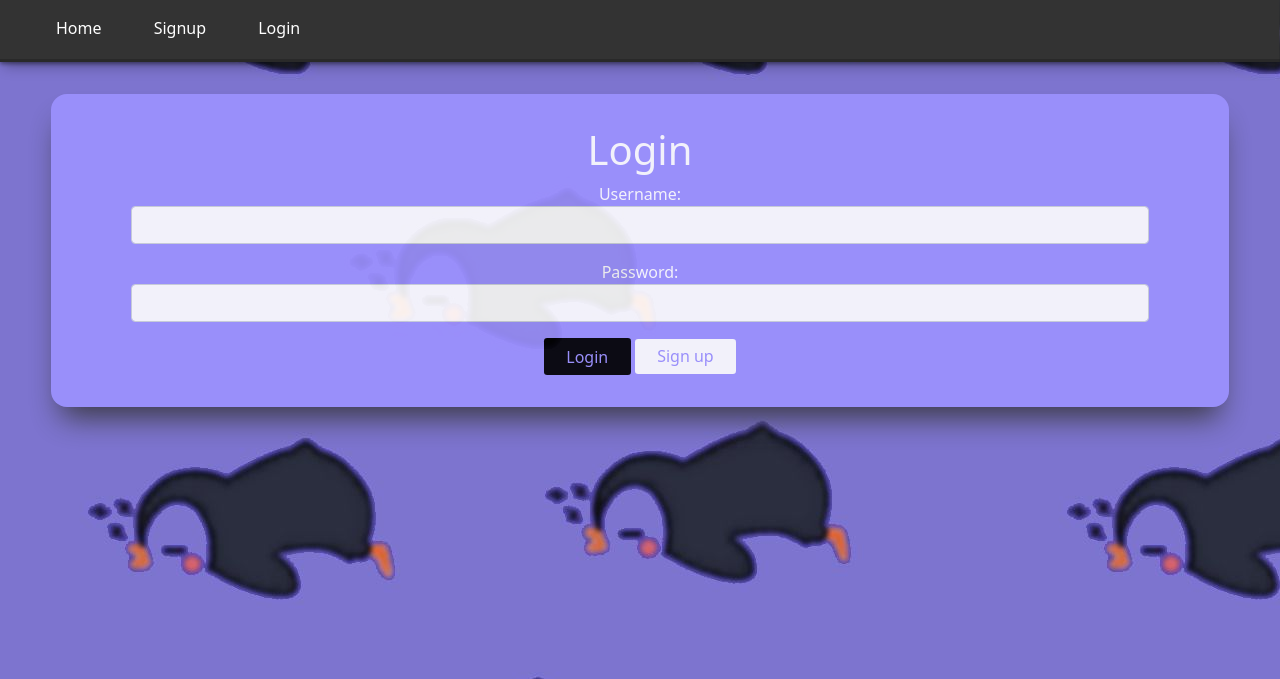
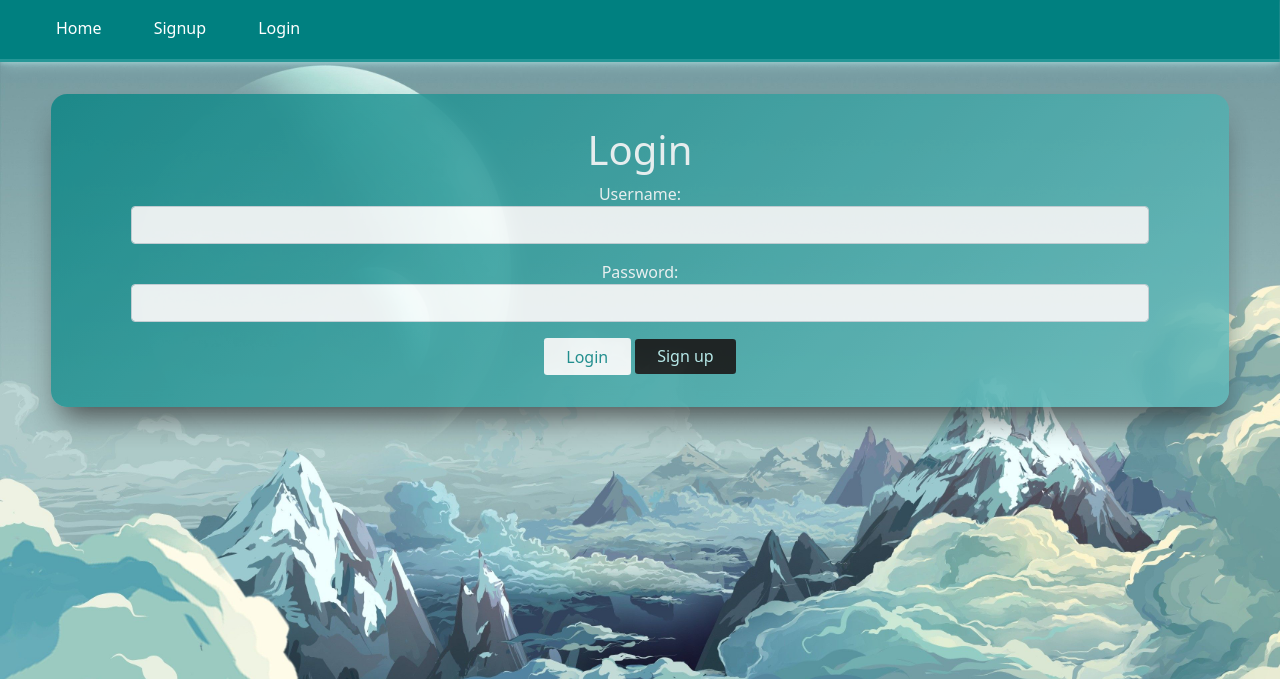
Before and after one commit to Bhavik-Gilbert/Empire-Penguin, a Django app: page /login/ in a window 1280 px wide. Shown: the top 679 px of the page. Run offline with Django 4.2, Linux system fonts and the light colour scheme; some libraries are stand-ins or nearby versions.

Commit message:
style: background and colour set change

```diff
--- a/microblogs/templates/base.html
+++ b/microblogs/templates/base.html
@@ -13,15 +13,14 @@
     <title>Penguin Empire</title>
   </head>
   <body>
-    {% include 'partials/navbar.html' with form=form %}
+    {% include 'partials/navbar.html'%}
     {% include 'partials/messages.html' with form=form %}
 
     <div align="center">
-
     {% block body %}
     {% endblock %}
+    </div>
 
-    </div>
     <script src="https://cdn.jsdelivr.net/npm/@popperjs/core@2.10.2/dist/umd/popper.min.js" integrity="sha384-7+zCNj/IqJ95wo16oMtfsKbZ9ccEh31eOz1HGyDuCQ6wgnyJNSYdrPa03rtR1zdB" crossorigin="anonymous"></script>
     <script src="https://cdn.jsdelivr.net/npm/bootstrap@5.1.3/dist/js/bootstrap.min.js" integrity="sha384-QJHtvGhmr9XOIpI6YVutG+2QOK9T+ZnN4kzFN1RtK3zEFEIsxhlmWl5/YESvpZ13" crossorigin="anonymous"></script>
   </body>
--- a/microblogs/templates/feed.html
+++ b/microblogs/templates/feed.html
@@ -15,7 +15,7 @@
     <form action="{% url 'new_post' %}" method="post">
         {% csrf_token %}
         {% include 'partials/bootstrap_form.html' with form=form %}
-        <input type="submit" value="Vocalization" class="btn btn-sm btn-light btn-outline-dark">
+        <input type="submit" value="Vocalization" class="button">
         {% comment %} <button type="submit" class="btn btn-primary">Cluck</button> {% endcomment %}
     </form>
 
--- a/microblogs/templates/login.html
+++ b/microblogs/templates/login.html
@@ -9,7 +9,7 @@
         {% csrf_token %}
         <input type="hidden" name="next" value="{{ next }}">
         {% include 'partials/bootstrap_form.html' with form=form %}
-        <input type="submit" value="Login" class="button">
-        <a href="{% url 'signup' %}" class="button-alt">Sign up</a>
+        <input type="submit" value="Login" class="button-alt">
+        <a href="{% url 'signup' %}" class="button">Sign up</a>
     </form>
 {% endblock %}
--- a/static/stylesheets/navbar.css
+++ b/static/stylesheets/navbar.css
@@ -1,8 +1,8 @@
 .navbar {
     width: 100vw;
     transform: translate3d(-4vw, -4vh, 0);
-    background-color: var(--secondary);
-    box-shadow: rgba(0, 0, 0, 0.4) 0px 2px 4px, rgba(0, 0, 0, 0.3) 0px 7px 13px -3px, rgba(0, 0, 0, 0.2) 0px -3px 0px inset;
+    background-color: var(--primary-dark);
+    box-shadow: rgba(187, 241, 241, 0.4) 0px 2px 4px, rgba(187, 241, 241, 0.3) 0px 7px 13px -3px, rgba(187, 241, 241, 0.2) 0px -3px 0px inset;
     z-index: 100;
     padding: 1em 0;
 }
@@ -16,7 +16,7 @@
 .navbar .nav ul li {
     height: 100%;
     transition:var(--ease);
-    padding: 1.7em 1.5em;
+    padding: 1.5em 1.5em;
     border-radius: 0.5em;
     display: inline;
 }
--- a/static/stylesheets/style.css
+++ b/static/stylesheets/style.css
@@ -1,26 +1,43 @@
 html {
-    --primary:#9D92FF;
-    --primary-dark: #7d74cf;
-    --secondary: #333333 ;
+    --primary:#BBF1F1;
+    --primary-dark: #008080;
 
     --white: #fff;
+    --black-light: #333333 ;
     --black: #000;
 
-    --shade1: rgba(117, 32, 186, 0.4);
-    --shade2: rgba(117, 32, 186, 0.3);
-    --shade3: rgba(117, 32, 186, 0.2);
-    --shade4: rgba(117, 32, 186, 0.1);
-    --shade5: rgba(117, 32, 186, 0.05);
+    --shade1: rgba(187, 241, 241, 0.4);
+    --shade2: rgba(187, 241, 241, 0.3);
+    --shade3: rgba(187, 241, 241, 0.2);
+    --shade4: rgba(187, 241, 241, 0.1);
+    --shade5: rgba(187, 241, 241, 0.05);
 
     --ease: all ease 0.5s;
+    --animation-gradient: gradient 15s ease infinite;
+    --animation-gradient-slow: gradient 30s ease infinite;
+}
+
+@keyframes gradient {
+	0% {
+		background-position: 0% 50%;
+	}
+	50% {
+		background-position: 100% 50%;
+	}
+	100% {
+		background-position: 0% 50%;
+	}
 }
 
 /* Page */
 
 body {
     background-color : var(--primary-dark);
-    background-image: url("../images/penguin_background.png");
-    background-repeat: repeat;
+    background-image: url("../images/background.jpg");
+    background-repeat: no-repeat;
+    background-size: 100vw 100vh;
+    background-attachment: fixed;
+    overflow-x: hidden;
     padding: 4vh 4vw;
     display: block;
 }
@@ -29,11 +46,18 @@ h1, p {color: var(--white)}
 
 .clucker-box {
     padding: 2em 5em;
-    opacity: 0.9;
-    background-color: var(--primary);
-    box-shadow: var(--secondary) 0px 20px 30px -10px;
+    opacity: 0.8;
+    background: linear-gradient(-45deg, var(--primary), var(--primary-dark), var(--primary));
+	background-size: 400% 400%;
+	animation: var(--animation-gradient-slow);
+    box-shadow: var(--black-light) 0px 20px 30px -10px;
     border-radius: 1em;
     color: var(--white);
+    backdrop-filter: blur(10px);
+    transition: var(--ease);
+}
+.clucker-box:hover {
+    opacity: 0.95;
 }
 
 .button, .button-alt {
@@ -49,15 +73,16 @@ h1, p {color: var(--white)}
 }
 .button-alt {
     background-color: var(--white);
-    color: var(--primary);
+    color: var(--primary-dark);
+}
+.button:hover, .button-alt:hover {
+    box-shadow: var(--shade1) 0px 5px, var(--shade2) 0px 10px, var(--shade3) 0px 15px, var(--shade4) 0px 20px, var(--shade5) 0px 25px;
 }
 .button:hover {
     background-color: var(--white);
     color: var(--primary-dark);
-    box-shadow: var(--shade1) 0px 5px, var(--shade2) 0px 10px, var(--shade3) 0px 15px, var(--shade4) 0px 20px, var(--shade5) 0px 25px;
 }
 .button-alt:hover {
     background-color: var(--black);
     color: var(--primary);
-    box-shadow: var(--shade1) 0px 5px, var(--shade2) 0px 10px, var(--shade3) 0px 15px, var(--shade4) 0px 20px, var(--shade5) 0px 25px;
 }
```
Also changed, not shown: static/images/background.jpg (added), static/images/chicken_background.png (deleted), static/images/penguin_background.png (deleted).
